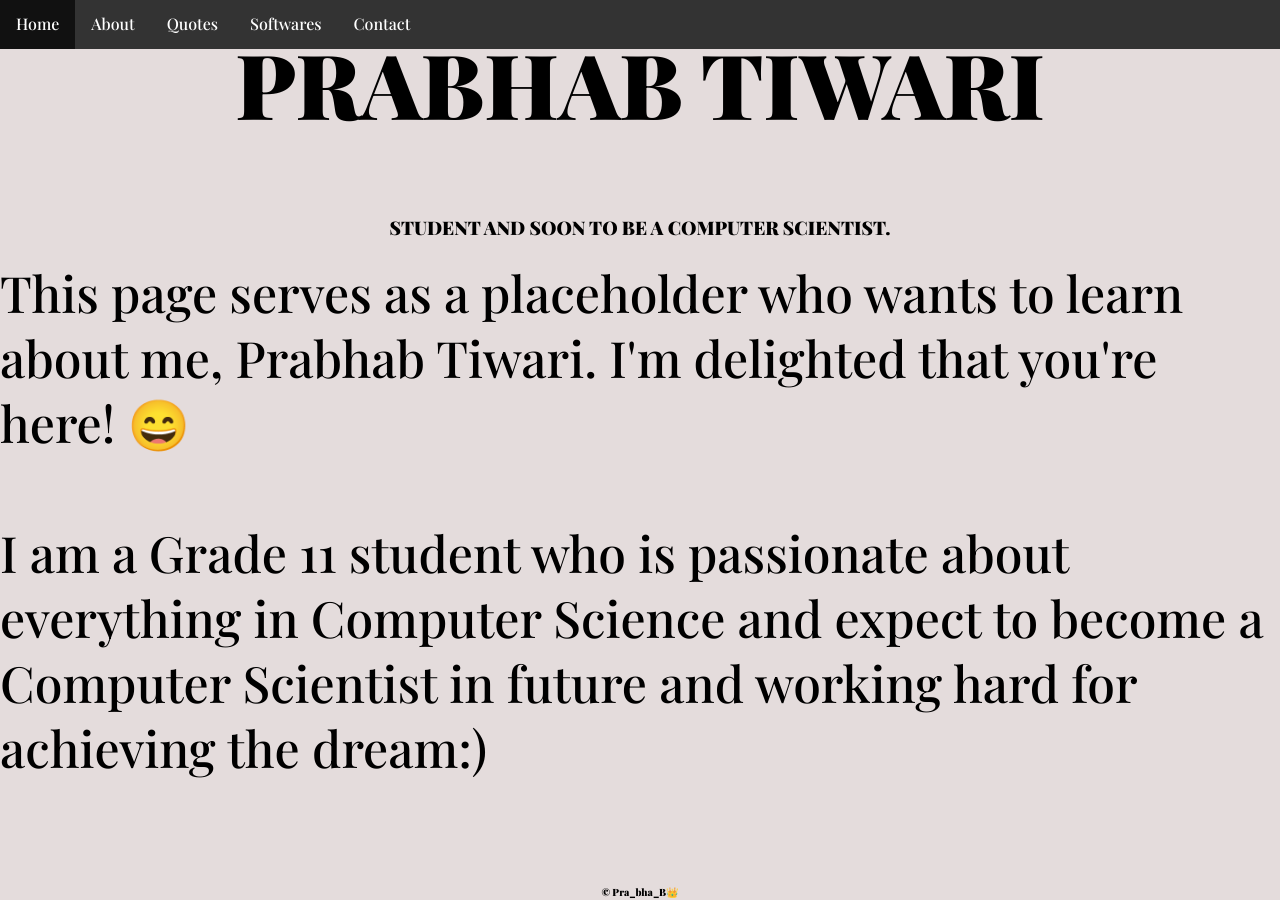
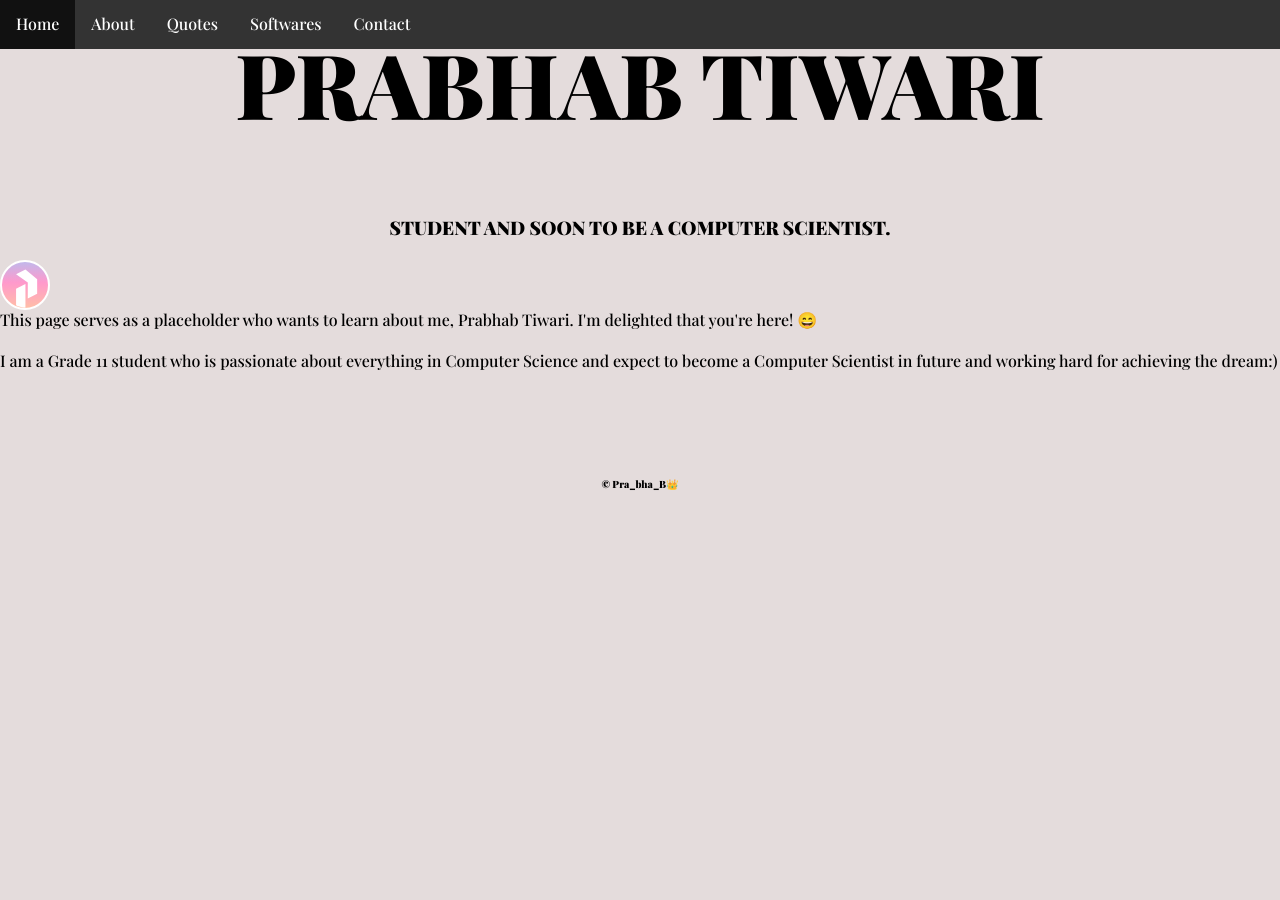
Before and after one commit to PrabhabTiwari/website, a Jekyll site: the page built from index.html, in a window 1280 px wide and 900 px high, scrolled down 759 px. Built offline with Jekyll 4.4.1, drawn with Linux system fonts in a browser that asks for light colours; after the commit the page ends 1274 px from its top, so only the background shows below that.

Commit message:
Update index.html

```diff
--- a/index.html
+++ b/index.html
@@ -24,6 +24,8 @@ alignemet
     <h2 class="uppercaseText">Prabhab Tiwari</h2>
     <h3 class="uppercaseText">Student and soon to be a computer scientist.</h3>
 <div class="alignemet">
-<p>This page serves as a placeholder who wants to learn about me, Prabhab Tiwari. I'm delighted that you're here! 😄 <br /><br />
+<p>
+   <div class="prabhab"><a href="index.html"><div></div></a></div>
+   This page serves as a placeholder who wants to learn about me, Prabhab Tiwari. I'm delighted that you're here! 😄 <br /><br />
   I am a Grade 11 student who is passionate about everything in Computer Science and expect to become a Computer Scientist in future and working hard for achieving the dream:)<BR>
 </p><br><br><br><br></div>
```
